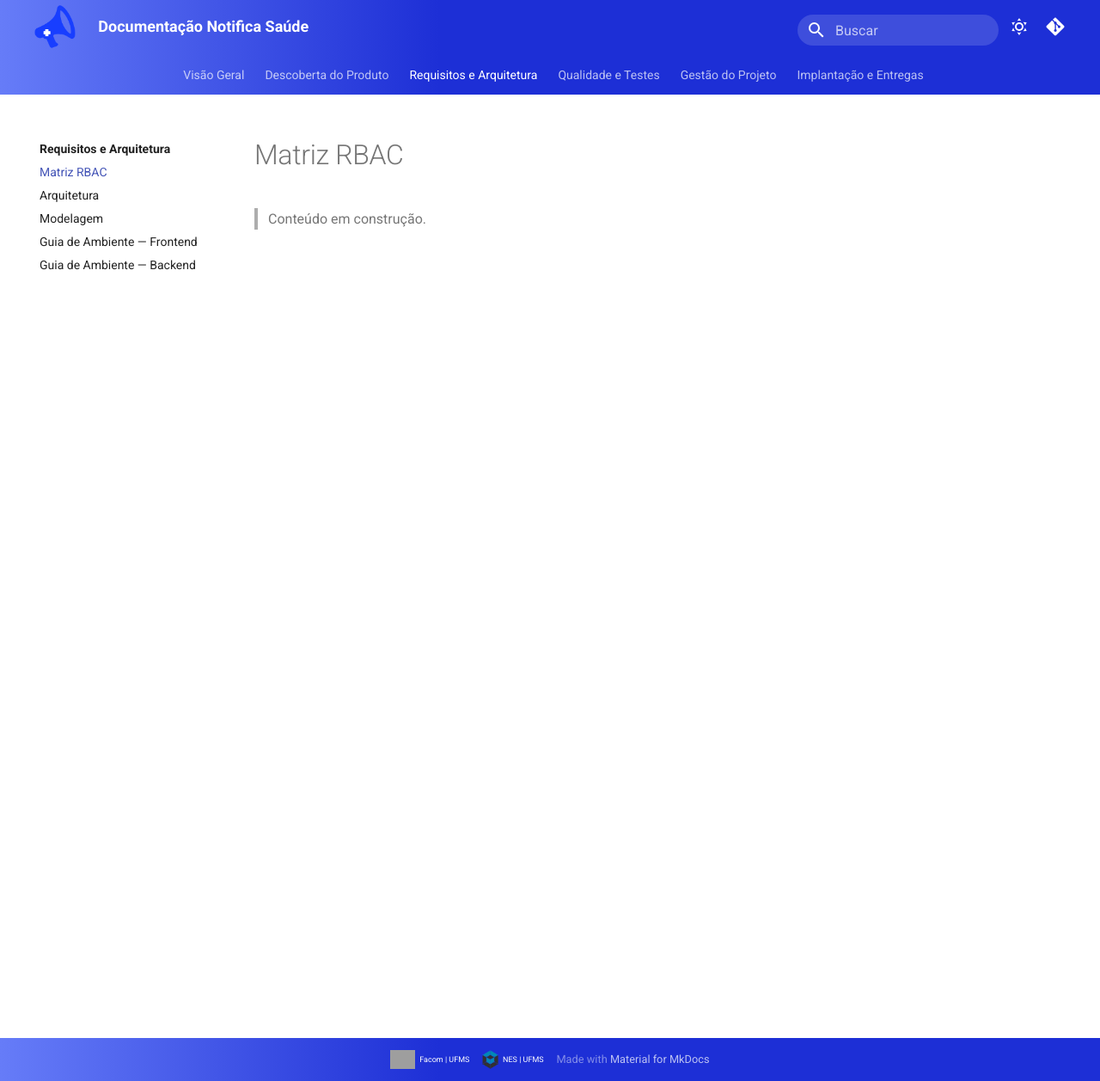
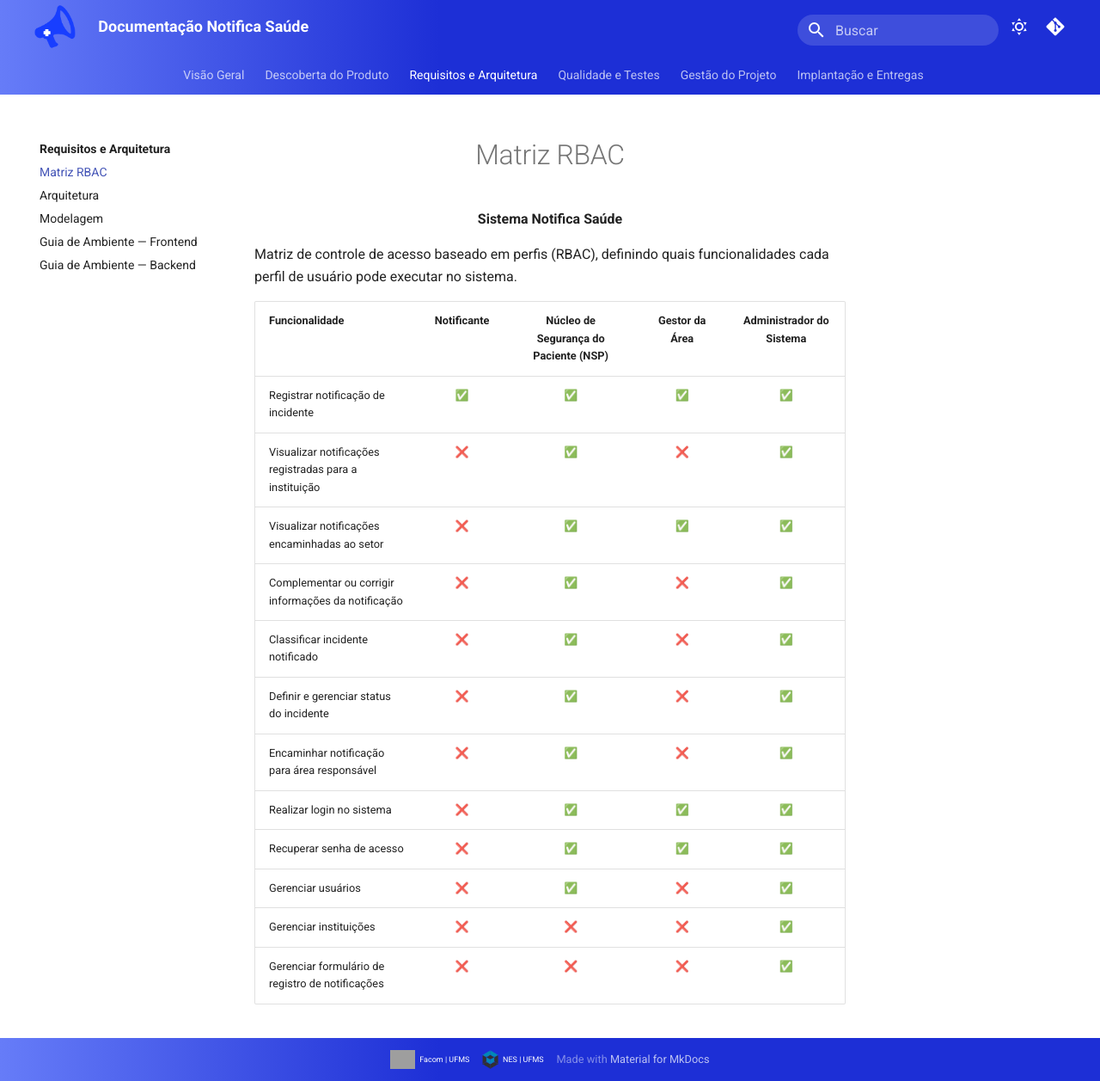
Before and after one commit to Notifica-Saude-2026-2/notifica-saude-docs, an MkDocs documentation site: the page built from docs/requisitos/matriz-rbac.md, in a window 1280 px wide and 1257 px high. Shown: the whole window at 86% size. Built offline with MkDocs 1.6.1 and Material for MkDocs 9.7.7, drawn with Linux system fonts in a browser that asks for light colours; comment, search, counter and statistics services are not loaded; grey boxes are pictures that could not be loaded.

Commit message:
docs: adiciona matriz rbac ao site

```diff
--- a/docs/requisitos/matriz-rbac.md
+++ b/docs/requisitos/matriz-rbac.md
@@ -1,3 +1,20 @@
-# Matriz RBAC
+<h1 align="center">Matriz RBAC</h1>
 
-> Conteúdo em construção.
+<p align="center"><strong>Sistema Notifica Saúde</strong></p>
+
+Matriz de controle de acesso baseado em perfis (RBAC), definindo quais funcionalidades cada perfil de usuário pode executar no sistema.
+
+| Funcionalidade | Notificante | Núcleo de Segurança do Paciente (NSP) | Gestor da Área | Administrador do Sistema |
+| --- | :---: | :---: | :---: | :---: |
+| Registrar notificação de incidente | ✅ | ✅ | ✅ | ✅ |
+| Visualizar notificações registradas para a instituição | ❌ | ✅ | ❌ | ✅ |
+| Visualizar notificações encaminhadas ao setor | ❌ | ✅ | ✅ | ✅ |
+| Complementar ou corrigir informações da notificação | ❌ | ✅ | ❌ | ✅ |
+| Classificar incidente notificado | ❌ | ✅ | ❌ | ✅ |
+| Definir e gerenciar status do incidente | ❌ | ✅ | ❌ | ✅ |
+| Encaminhar notificação para área responsável | ❌ | ✅ | ❌ | ✅ |
+| Realizar login no sistema | ❌ | ✅ | ✅ | ✅ |
+| Recuperar senha de acesso | ❌ | ✅ | ✅ | ✅ |
+| Gerenciar usuários | ❌ | ✅ | ❌ | ✅ |
+| Gerenciar instituições | ❌ | ❌ | ❌ | ✅ |
+| Gerenciar formulário de registro de notificações | ❌ | ❌ | ❌ | ✅ |
```
